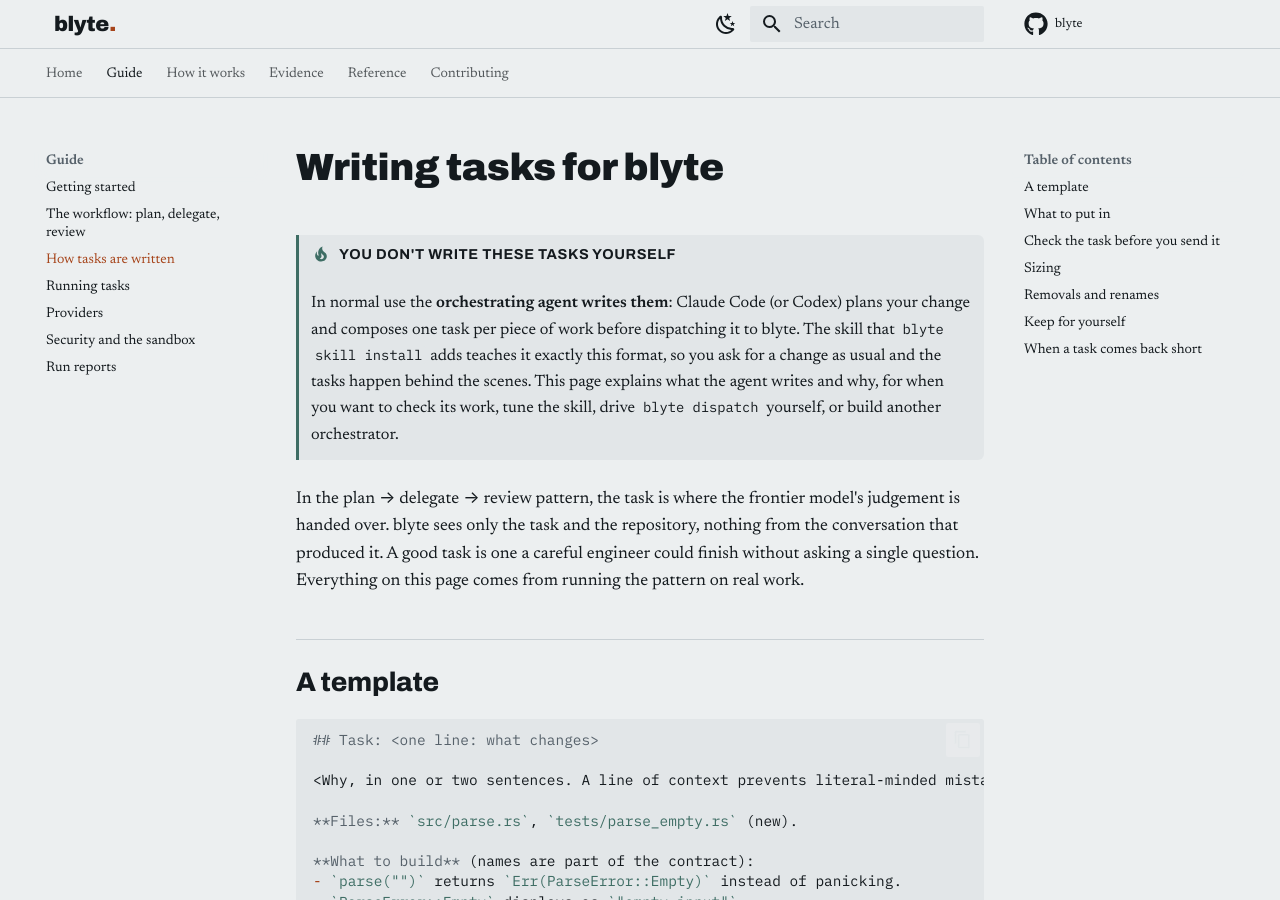
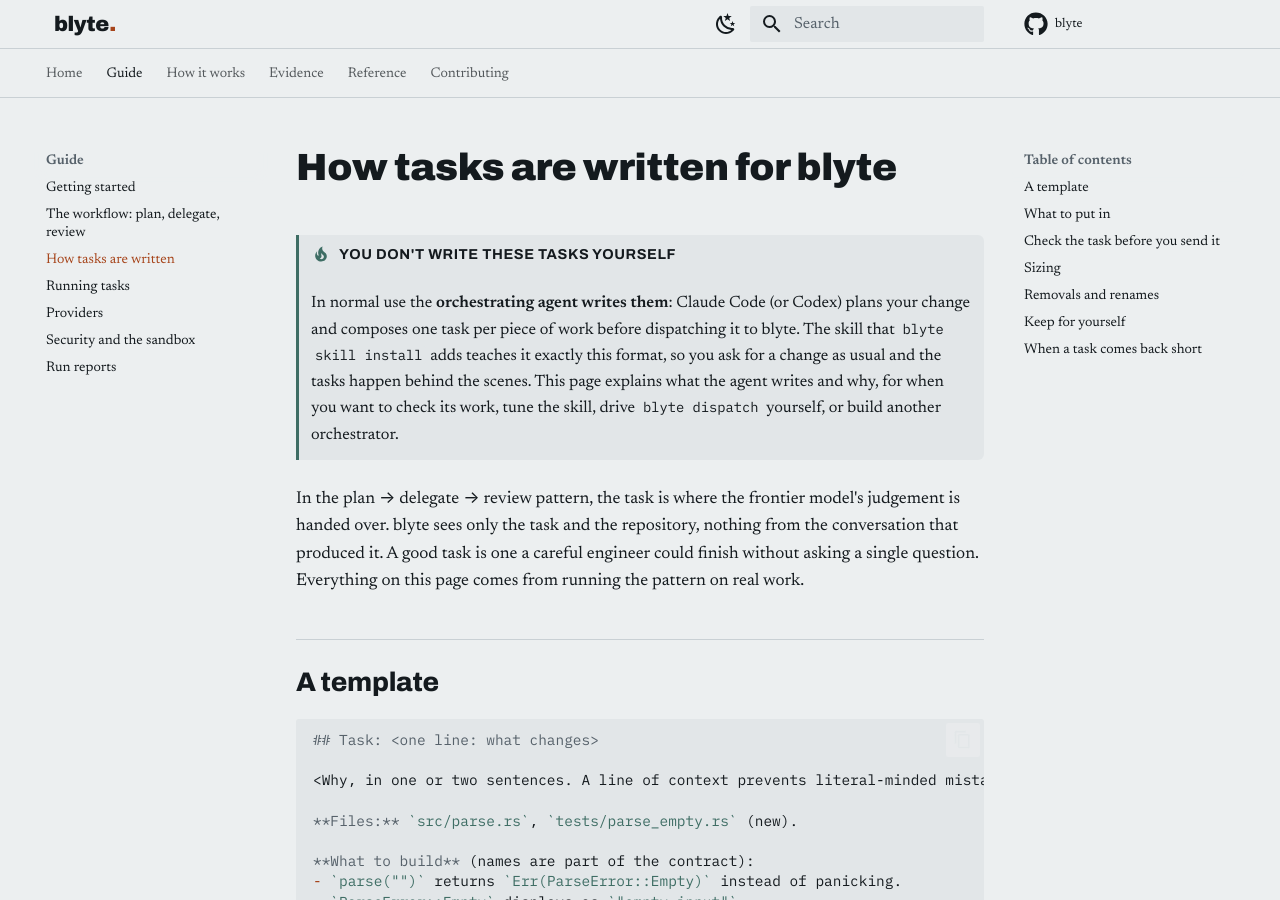
Before and after one commit to dnf0/blyte, an MkDocs documentation site: the page built from docs/writing-tasks.md, in a window 1280 px wide and 900 px high. Built offline with MkDocs 1.6.1 and Material for MkDocs 9.7.7, drawn with Linux system fonts in a browser that asks for light colours; comment, search, counter and statistics services are not loaded.

Commit message:
docs: the tasks page heading matches its title
Co-Authored-By: Claude Opus 5.5 (1M context) <noreply@anthropic.com>

```diff
--- a/docs/writing-tasks.md
+++ b/docs/writing-tasks.md
@@ -1,4 +1,4 @@
-# Writing tasks for blyte
+# How tasks are written for blyte
 
 !!! tip "You don't write these tasks yourself"
     In normal use the **orchestrating agent writes them**: Claude Code (or Codex) plans your change
```
